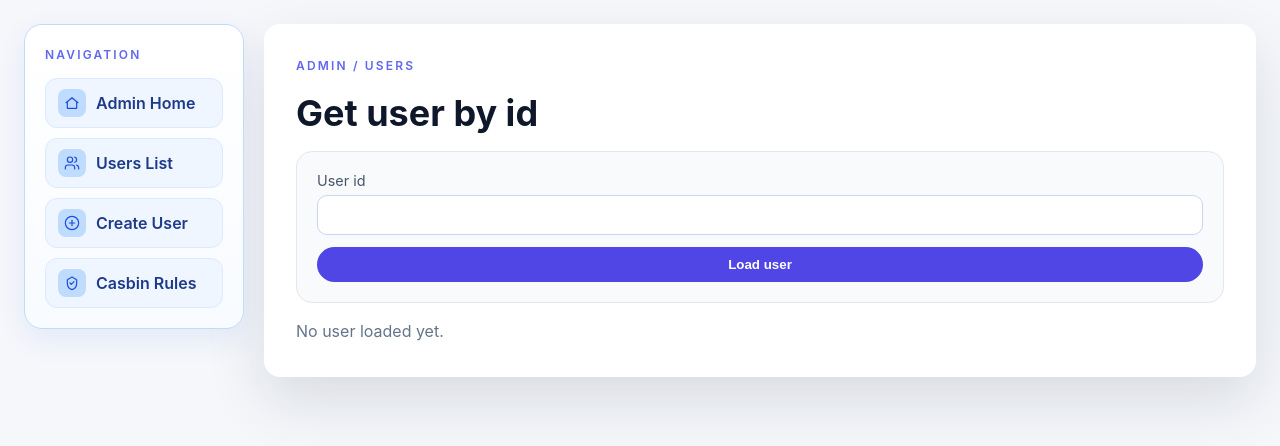
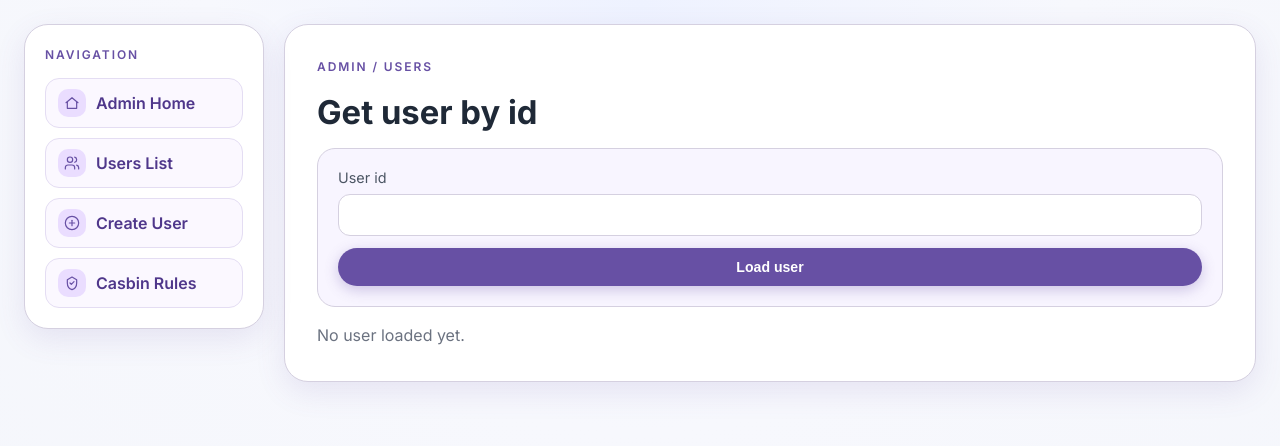
Before and after one commit to Drashko/slim-project-new, a Next.js app in the folder frontend/: page /admin/users/read in a window 1280 px wide. Shown: the top 446 px of the page. Built offline with nearby package versions, Linux system fonts and the light colour scheme.

Commit message:
Apply Material Design-inspired styling to admin UI

```diff
--- a/frontend/styles/globals.css
+++ b/frontend/styles/globals.css
@@ -1,8 +1,17 @@
+@import url('https://fonts.googleapis.com/css2?family=Inter:wght@400;500;600;700&display=swap');
+
 :root {
   color-scheme: light;
-  font-family: 'Inter', system-ui, -apple-system, sans-serif;
-  background: #f5f7fb;
-  color: #0f172a;
+  font-family: 'Inter', 'Roboto', system-ui, -apple-system, sans-serif;
+  background: #f4f6fb;
+  color: #1f2937;
+  --md-primary: #6750a4;
+  --md-primary-container: #eaddff;
+  --md-on-primary: #ffffff;
+  --md-surface: #ffffff;
+  --md-surface-2: #f8f5ff;
+  --md-outline: #d5d0e0;
+  --md-shadow: 0 10px 30px rgba(103, 80, 164, 0.12);
 }
 
 * {
@@ -11,6 +20,7 @@
 
 body {
   margin: 0;
+  background: radial-gradient(circle at top, #eef2ff 0%, #f7f8fd 42%, #f4f6fb 100%);
 }
 
 .container {
@@ -28,10 +38,11 @@ body {
 .card {
   max-width: 640px;
   width: 100%;
-  background: #fff;
-  border-radius: 16px;
+  background: var(--md-surface);
+  border-radius: 24px;
   padding: 32px;
-  box-shadow: 0 24px 60px rgba(15, 23, 42, 0.12);
+  box-shadow: var(--md-shadow);
+  border: 1px solid var(--md-outline);
   display: grid;
   gap: 16px;
 }
@@ -40,21 +51,20 @@ body {
   max-width: 960px;
 }
 
-.container--full {
-  width: 100%;
-  max-width: 100%;
-  padding: 24px;
-}
-
+.container--full,
 .card--full {
   width: 100%;
   max-width: 100%;
 }
 
+.container--full {
+  padding: 24px;
+}
+
 .list-item {
-  border: 1px solid #e2e8f0;
-  border-radius: 12px;
-  background: #fff;
+  border: 1px solid var(--md-outline);
+  border-radius: 16px;
+  background: var(--md-surface);
   padding: 14px;
 }
 
@@ -66,16 +76,21 @@ body {
 
 .eyebrow {
   text-transform: uppercase;
-  letter-spacing: 0.18em;
+  letter-spacing: 0.16em;
   font-size: 0.75rem;
   font-weight: 600;
-  color: #6366f1;
+  color: var(--md-primary);
   margin: 0;
 }
 
 h1 {
   margin: 0;
-  font-size: 2.25rem;
+  font-size: 2.05rem;
+  font-weight: 700;
+}
+
+h2 {
+  margin: 0;
 }
 
 p {
@@ -84,11 +99,11 @@ p {
 }
 
 .muted {
-  color: #64748b;
+  color: #6b7280;
 }
 
 code {
-  background: #e2e8f0;
+  background: #ebe7f5;
   padding: 2px 6px;
   border-radius: 6px;
 }
@@ -103,28 +118,37 @@ code {
 .input-group {
   display: flex;
   flex-direction: column;
-  gap: 6px;
+  gap: 8px;
   font-size: 0.9rem;
-  color: #475569;
+  color: #4b5563;
 }
 
 .input-group input {
-  padding: 10px 12px;
-  border-radius: 10px;
-  border: 1px solid #cbd5f5;
+  padding: 11px 12px;
+  border-radius: 12px;
+  border: 1px solid var(--md-outline);
   font-size: 1rem;
+  background: #fff;
+  transition: border-color 0.15s ease, box-shadow 0.15s ease;
+}
+
+.input-group input:focus {
+  outline: none;
+  border-color: var(--md-primary);
+  box-shadow: 0 0 0 3px rgba(103, 80, 164, 0.15);
 }
 
 .panel {
-  border: 1px solid #e2e8f0;
-  border-radius: 16px;
+  border: 1px solid var(--md-outline);
+  border-radius: 18px;
   padding: 20px;
   display: grid;
   gap: 12px;
-  background: #f8fafc;
+  background: var(--md-surface-2);
 }
 
-.grid {
+.grid,
+.list {
   display: grid;
   gap: 20px;
 }
@@ -134,11 +158,6 @@ code {
     grid-template-columns: minmax(0, 1fr) minmax(0, 1fr);
     align-items: start;
   }
-}
-
-.list {
-  display: grid;
-  gap: 16px;
 }
 
 .list-item ul {
@@ -155,14 +174,14 @@ code {
   padding: 10px 12px;
   border-radius: 12px;
   background: #fff;
-  border: 1px solid #e2e8f0;
+  border: 1px solid #e7e3ef;
 }
 
 .rule {
   padding: 10px 12px;
-  border-radius: 10px;
+  border-radius: 12px;
   background: #fff;
-  border: 1px dashed #cbd5f5;
+  border: 1px dashed #d7d1e6;
 }
 
 .notice {
@@ -181,45 +200,51 @@ code {
   color: #166534;
 }
 
-.actions {
+.actions,
+.users-table-actions {
   display: flex;
   gap: 12px;
   flex-wrap: wrap;
+}
+
+.actions {
   margin-top: 8px;
 }
 
-.actions a {
+.actions a,
+button.primary,
+button.ghost,
+.users-table-actions a {
   text-decoration: none;
   padding: 10px 16px;
   border-radius: 999px;
   font-weight: 600;
+  font-size: 0.88rem;
+  border: 1px solid transparent;
+  cursor: pointer;
+  transition: transform 0.15s ease, box-shadow 0.15s ease, background 0.15s ease;
 }
 
-.actions a.primary {
-  background: #4f46e5;
-  color: #fff;
+.actions a.primary,
+button.primary {
+  background: var(--md-primary);
+  color: var(--md-on-primary);
+  box-shadow: 0 4px 14px rgba(103, 80, 164, 0.3);
 }
 
-.actions a.ghost {
-  border: 1px solid #cbd5f5;
-  color: #4338ca;
+.actions a.ghost,
+button.ghost,
+.users-table-actions a.ghost {
+  border-color: #d5d0e0;
+  color: #4b3c73;
+  background: #fff;
 }
 
-button.primary {
-  border: none;
-  border-radius: 999px;
-  padding: 10px 16px;
-  font-weight: 600;
-  background: #4f46e5;
-  color: #fff;
-  cursor: pointer;
+.actions a:hover,
+button:hover,
+.users-table-actions a:hover {
+  transform: translateY(-1px);
 }
-
-button.primary:hover {
-  filter: brightness(0.95);
-}
-
-
 
 .admin-layout {
   width: 100%;
@@ -229,8 +254,8 @@ button.primary:hover {
 
 @media (min-width: 1100px) {
   .admin-layout {
-    grid-template-columns: 220px minmax(0, 1fr);
-    grid-template-areas: "aside main";
+    grid-template-columns: 240px minmax(0, 1fr);
+    grid-template-areas: 'aside main';
     align-items: start;
   }
 
@@ -244,14 +269,14 @@ button.primary:hover {
 }
 
 .admin-aside {
-  border: 1px solid #bfdbfe;
-  border-radius: 18px;
-  background: linear-gradient(180deg, #ffffff 0%, #f8fbff 100%);
+  border: 1px solid var(--md-outline);
+  border-radius: 24px;
+  background: var(--md-surface);
   padding: 20px;
   display: grid;
   gap: 14px;
   height: fit-content;
-  box-shadow: 0 10px 30px rgba(30, 64, 175, 0.08);
+  box-shadow: var(--md-shadow);
 }
 
 .admin-aside-nav {
@@ -261,33 +286,31 @@ button.primary:hover {
 
 .admin-aside-link {
   text-decoration: none;
-  border: 1px solid #dbeafe;
-  color: #1e3a8a;
-  border-radius: 12px;
+  border: 1px solid #e4ddf3;
+  color: #4f378b;
+  border-radius: 14px;
   padding: 10px 12px;
   display: flex;
   align-items: center;
   gap: 10px;
   font-weight: 600;
-  background: #eff6ff;
-  transition: all 0.2s ease;
+  background: #fbf8ff;
 }
 
 .admin-aside-link:hover {
-  background: #dbeafe;
-  border-color: #93c5fd;
-  transform: translateY(-1px);
+  background: #f3ecff;
+  border-color: #d2c6f5;
 }
 
 .admin-aside-link-icon {
   width: 28px;
   height: 28px;
-  border-radius: 8px;
+  border-radius: 10px;
   display: inline-flex;
   align-items: center;
   justify-content: center;
-  background: #bfdbfe;
-  color: #1d4ed8;
+  background: var(--md-primary-container);
+  color: var(--md-primary);
 }
 
 .admin-aside-link-icon svg {
@@ -296,22 +319,22 @@ button.primary:hover {
 }
 
 .admin-aside-link--active {
-  border-color: #2563eb;
-  color: #1e3a8a;
-  background: linear-gradient(90deg, #dbeafe 0%, #eff6ff 100%);
-  box-shadow: inset 3px 0 0 #2563eb;
+  border-color: var(--md-primary);
+  color: #35275c;
+  background: linear-gradient(90deg, #f0e5ff 0%, #faf6ff 100%);
+  box-shadow: inset 3px 0 0 var(--md-primary);
 }
 
 .admin-aside-link--active .admin-aside-link-icon {
-  background: #2563eb;
-  color: #ffffff;
+  background: var(--md-primary);
+  color: #fff;
 }
 
 .users-table-wrap {
   width: 100%;
   overflow-x: auto;
-  border: 1px solid #e2e8f0;
-  border-radius: 12px;
+  border: 1px solid var(--md-outline);
+  border-radius: 16px;
   background: #fff;
 }
 
@@ -325,42 +348,22 @@ button.primary:hover {
 .users-table td {
   text-align: left;
   padding: 12px 14px;
-  border-bottom: 1px solid #e2e8f0;
+  border-bottom: 1px solid #ece7f4;
   vertical-align: middle;
 }
 
 .users-table th {
-  background: #f8fafc;
-  color: #475569;
+  background: #f7f2fc;
+  color: #564b73;
   font-size: 0.82rem;
   text-transform: uppercase;
   letter-spacing: 0.06em;
 }
 
 .users-table tbody tr:hover {
-  background: #f8fafc;
+  background: #faf7ff;
 }
 
 .users-table tbody tr:last-child td {
   border-bottom: 0;
 }
-
-.users-table-actions {
-  display: flex;
-  gap: 8px;
-  flex-wrap: wrap;
-}
-
-.users-table-actions a {
-  text-decoration: none;
-  padding: 6px 10px;
-  border-radius: 999px;
-  font-weight: 600;
-  font-size: 0.82rem;
-}
-
-.users-table-actions a.ghost {
-  border: 1px solid #cbd5f5;
-  color: #4338ca;
-  background: #fff;
-}
```
